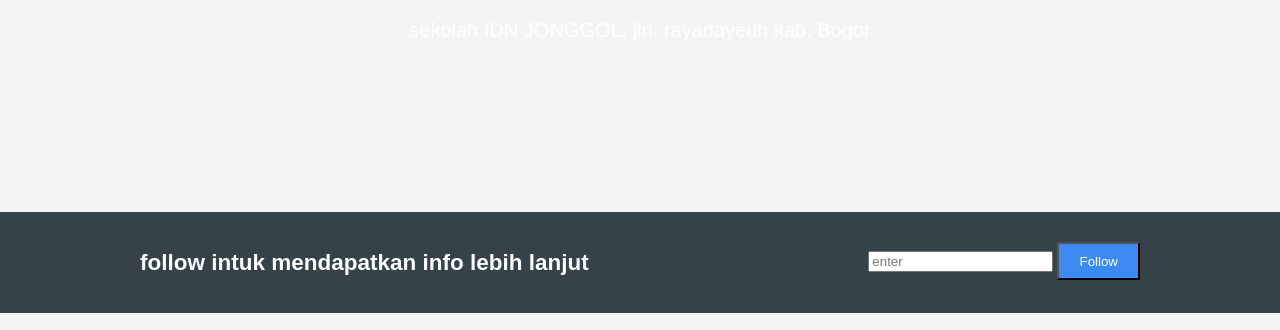
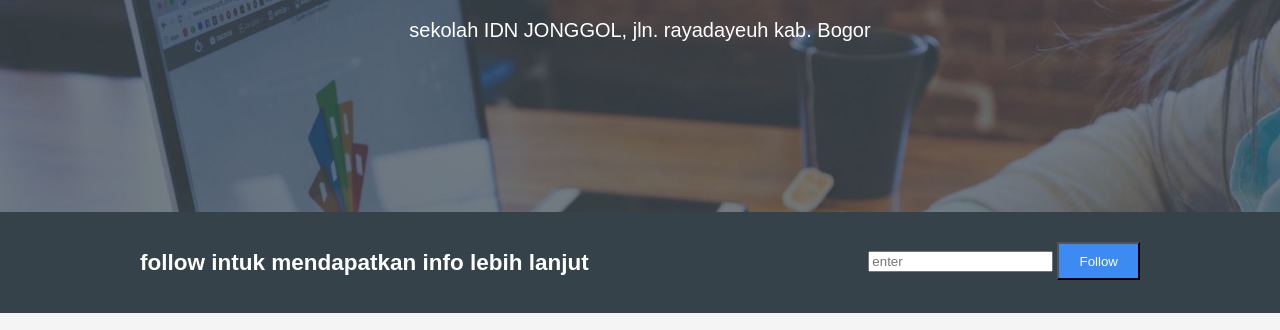
Before and after one commit to luthfi1/Web-Lutfi, a plain HTML site: page index.html in a window 1280 px wide. Shown: the part 291-621 px from the top of the page. Drawn offline with Linux system fonts and the light colour scheme.

Commit message:
Fix The Style

```diff
--- a/style.css
+++ b/style.css
@@ -63,7 +63,8 @@ header a:hover {
 
 #showcase {
     min-height: 400px;
-    background-image: url("/img/showcase.jpg") 0 -400px;
+    background-image: url('/img/showcase.jpg');
+    background-size: cover;
     text-align: center;
     color: #ffff;
 }
```
